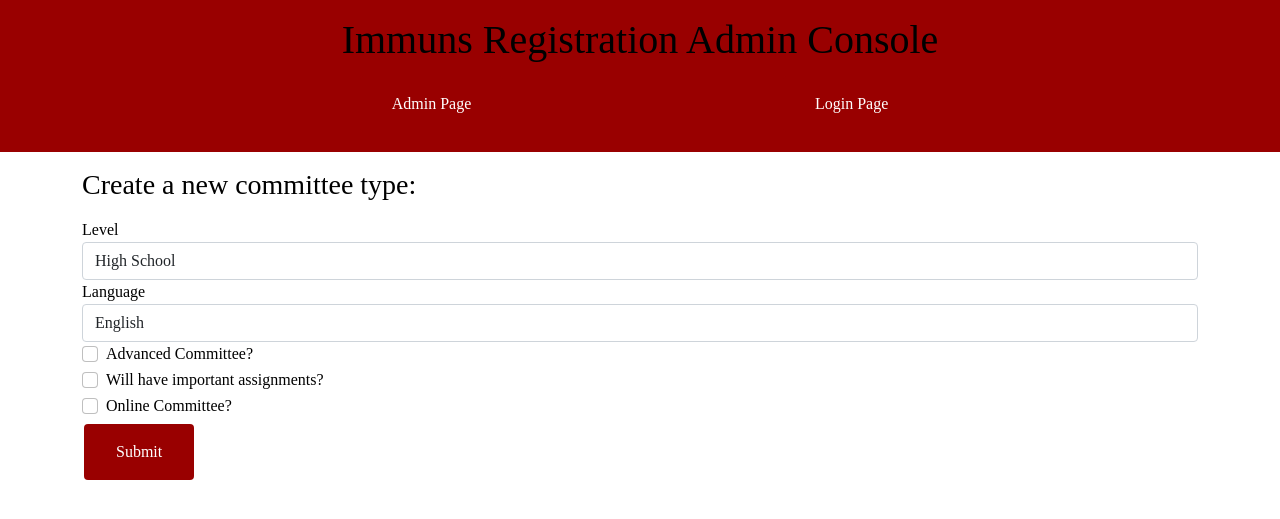
After one commit to JPGarCar/HORS, a Flask app: page /admin_create_type_of_committee in a window 1280 px wide. The commit adds this page. Shown: the top 519 px of the page. Run offline with Flask 2, Linux system fonts and the light colour scheme; some libraries are stand-ins or nearby versions.

Commit message:
Added site to create a new committee type. Sorted committee types by alphabetical order. create new committee uses redirect.

```diff
--- a/application.py
+++ b/application.py
@@ -4,13 +4,15 @@ from random import choice
 from string import ascii_uppercase
 
 from flask import Flask, redirect, render_template, request, url_for, session, flash
+from flask_bootstrap import Bootstrap
 from math import ceil
 from passlib.apps import custom_app_context as pwd_context
 from sqlalchemy import or_
+
+from forms import TypeOfCommitteeForm
 from models import Teacher, Committee, Assignment, Delegate, TypeOfCommittee, db
 from typeOfCommittee import TypeOfCommitteeList
 import helpers
-
 
 # defines variable 'app' to the flask
 application = Flask(__name__)
@@ -19,8 +21,9 @@ application.config["SQLALCHEMY_TRACK_MODIFICATIONS"] = False
 application.config["SQLALCHEMY_DATABASE_URI"] = "sqlite:///immuns.db"
 application.config["SQLALCHEMY_ECHO"] = False
 
+bootstrap = Bootstrap(application)
+
 db.init_app(application)
-
 
 # if there is any session data on the users computer then clear it
 if session:
@@ -171,7 +174,8 @@ def assign_helper(looking_for: int, type_of_committee: TypeOfCommittee,
         )
 
         if number_of_assigned_assignments != looking_for:
-            return "We were only able to assign " + str(number_of_assigned_assignments) + " " + type_of_committee.__str__() + \
+            return "We were only able to assign " + str(
+                number_of_assigned_assignments) + " " + type_of_committee.__str__() + \
                    (' Important' if is_important == 'Yes' else '') + " assignments. The remaining " + \
                    str(looking_for - number_of_assigned_assignments) + " assignments are still at your disposal."
 
@@ -187,7 +191,8 @@ def user_newTeacherPage():
         teacher = Teacher.query.get(session["currentUserId"])
 
         class CommitteeTypeResponse:
-            def __init__(self, type_of_committee: TypeOfCommittee, regular_assignment_amount: int = 0, important_assignment_amount: int = 0):
+            def __init__(self, type_of_committee: TypeOfCommittee, regular_assignment_amount: int = 0,
+                         important_assignment_amount: int = 0):
                 self.type_of_committee = type_of_committee
                 self.regular_assignment_amount = regular_assignment_amount
                 self.important_assignment_amount = important_assignment_amount
@@ -200,14 +205,16 @@ def user_newTeacherPage():
 
         for committee_type in all_committee_types:
             regular_assignments = request.form.get(str(committee_type.id), type=int, default=0)
-            important_assignments = request.form.get('{}_important'.format(str(committee_type.id)), type=int, default=0) if \
+            important_assignments = request.form.get('{}_important'.format(str(committee_type.id)), type=int,
+                                                     default=0) if \
                 committee_type.has_important_assignments else 0
 
             committee_type_responses.append(CommitteeTypeResponse(type_of_committee=committee_type,
                                                                   regular_assignment_amount=regular_assignments,
                                                                   important_assignment_amount=important_assignments))
 
-        total_assignment_amount = sum([response.get_total_count() for response in committee_type_responses]) + teacher.number_of_students()
+        total_assignment_amount = sum(
+            [response.get_total_count() for response in committee_type_responses]) + teacher.number_of_students()
 
         # grabs the teacher's number of students
         target = teacher.max_number_of_students_possible()
@@ -479,7 +486,7 @@ def adminOne():
 
         # Add New Committee #
         elif value == "AddNewCom":
-            return render_template("admin_addNewCommittee.html", second=False, typeOfCom=TypeOfCommittee.query.all())
+            return redirect(url_for('admin_create_committee'))
 
         # Add new Country to committee #
         elif value == "AddNewCon":
@@ -489,6 +496,9 @@ def adminOne():
             assignments = db.session.query(Assignment).join(Committee).filter(Committee.id == committee_id)
             return render_template("admin_addNewCountry.html", committee=committee, second=False,
                                    assignments=assignments)
+
+        elif value == "AddNewComType":
+            return redirect(url_for('admin_create_type_of_committee'))
 
         # Delete info of all selected rows(assignments) #
         elif value == "DeleteBulkInfo":
@@ -539,9 +549,11 @@ def adminOne():
                 assignments = db.session.query(Assignment).join(Committee).filter(Committee.id == committee_id,
                                                                                   Assignment.country == country_name,
                                                                                   Assignment.delegate is None, ).all()
-                message = "Committee : {} , Country : {} , Not Taken".format(assignments[0].committee.name, country_name)
+                message = "Committee : {} , Country : {} , Not Taken".format(assignments[0].committee.name,
+                                                                             country_name)
             elif not is_committee_selected and is_country_selected and is_not_taken:
-                assignments = Assignment.query.filter(Assignment.country == country_name, Assignment.delegate is None).all()
+                assignments = Assignment.query.filter(Assignment.country == country_name,
+                                                      Assignment.delegate is None).all()
                 message = "Country : {} , Not Taken".format(country_name)
             elif is_committee_selected and not is_country_selected and is_not_taken:
                 assignments = db.session.query(Assignment).join(Committee).filter(Committee.id == committee_id,
@@ -650,10 +662,10 @@ def admin_generateCode():
 
 
 # /admin_addNewCommittee (POST -> templateRendered) !!! might need to add options for room, GET SHOULD USE ENUM stuff
-# add new committee, path to admin_addNewCommittee
+# add new committee, path to admin_create_committee
 # POST: two parts, first is committee creation, second is assignment creations
-@application.route("/admin_addNewCommittee", methods=["POST"])
-def admin_addNewCommittee():
+@application.route("/admin_addNewCommittee", methods=["POST", "GET"])
+def admin_create_committee():
     # POST
     if request.method == "POST" and session["adminIn"] is True:
         value = request.form["Button"]
@@ -697,7 +709,13 @@ def admin_addNewCommittee():
                 db.session.add(Assignment(committee.id, country, committee_amount + num + 1, important))
             db.session.commit()
             return return_admin_page(None, None)
-    return return_admin_page(None, None)
+    if request.method == 'GET' and session["adminIn"] is True:
+        type_of_committees: list[TypeOfCommittee] = TypeOfCommittee.query.all()
+        type_of_committees.sort(key=lambda x: x.__str__())
+
+        return render_template("admin_addNewCommittee.html",
+                               second=False,
+                               typeOfCom=type_of_committees)
 
 
 # /admin_addNewCountry (POST -> templateRendered)
@@ -943,7 +961,8 @@ def admin_committeeTable():
         if (listValue == "ED_"):
             edit = value[3:]
             committee = Committee.query.filter(Committee.id == int(edit)).first()
-            return render_template("admin_editCommittee.html", committee=committee, types_of_committees=TypeOfCommittee.query.all())
+            return render_template("admin_editCommittee.html", committee=committee,
+                                   types_of_committees=TypeOfCommittee.query.all())
         elif listValue == "DE_":
             delete = int(value[3:])
             committee = Committee.query.get(delete)
@@ -977,7 +996,8 @@ def admin_editCommittee():
         db_session.commit()
 
         flash("Committee changed successfully!")
-        return render_template("admin_editCommittee.html", committee=committee, types_of_committees=TypeOfCommittee.query.all())
+        return render_template("admin_editCommittee.html", committee=committee,
+                               types_of_committees=TypeOfCommittee.query.all())
 
 
 @application.route("/admin_takeMeToCommittee", methods=["POST"])
@@ -985,7 +1005,8 @@ def admin_takeMeToCommittee():
     if request.method == "POST" and session["adminIn"] is True:
         idx = request.form["editCommittee"]
         committee = Committee.query.get(int(idx))
-        return render_template("admin_editCommittee.html", committee=committee, types_of_committees=TypeOfCommittee.query.all())
+        return render_template("admin_editCommittee.html", committee=committee,
+                               types_of_committees=TypeOfCommittee.query.all())
 
 
 # /admin_manualRegister (POST GET -> templateRendered)
@@ -1022,7 +1043,8 @@ def admin_manualRegister():
                 assignment = Assignment.query.get(countryID)
                 delegate = Delegate("", assignment.id, teacher.id, "")
                 flash(
-                    "You have assigned {} {} {} to {} .".format(committee.name, committee.type_of_committee, assignment.country,
+                    "You have assigned {} {} {} to {} .".format(committee.name, committee.type_of_committee,
+                                                                assignment.country,
                                                                 teacher.name))
                 db.session.add(delegate)
                 db.session.commit()
@@ -1041,7 +1063,6 @@ def admin_manualRegister():
 def admin_stats():
     # GET
     if request.method == "GET" and session["adminIn"] is True:
-
         committees: list[Committee] = Committee.query.all()
         type_of_committees: list[TypeOfCommittee] = TypeOfCommittee.query.all()
 
@@ -1084,6 +1105,25 @@ def admin_changeRooms():
         return render_template("admin_changeRooms.html", committees=committees)
 
 
+@application.route("/admin_create_type_of_committee", methods=['POST', 'GET'])
+def admin_create_type_of_committee():
+    form = TypeOfCommitteeForm(request.form)
+
+    if request.method == 'POST' and form.validate():
+        type_of_committee = TypeOfCommittee(
+            level=form.level.data, language=form.language.data,
+            is_remote=form.is_remote.data, is_advanced=form.is_advanced.data,
+            has_important_assignments=form.has_important_assignments.data
+        )
+
+        db.session.add(type_of_committee)
+        db.session.commit()
+        flash('Type of committee {} added successfully!'.format(type_of_committee.__str__()))
+        return redirect(url_for('adminOne'))
+
+    return render_template('admin_add_new_type_of_committee.html', form=form)
+
+
 ###########################
 ###########################
 ##########    ERROR HANDLERS      ##############
--- /dev/null
+++ b/forms.py
@@ -0,0 +1,42 @@
+from flask_wtf import FlaskForm
+from wtforms import SelectField, BooleanField, SubmitField
+from models import TypeOfCommittee
+from wtforms.validators import DataRequired
+
+
+def enum_field_options(enum):
+    """Produce WTForm Field instance configuration options for an Enum
+
+    Returns a dictionary with 'choices' and 'coerce' keys, use this as
+    **enum_fields_options(EnumClass) when constructing a field:
+
+    enum_selection = SelectField("Enum Selection", **enum_field_options(EnumClass))
+
+    Labels are produced from str(enum_instance.value) or
+    str(eum_instance), value strings with str(enum_instance).
+
+    https://stackoverflow.com/a/51858425/14134362
+
+    """
+    assert not {'__str__', '__html__'}.isdisjoint(vars(enum)), (
+        "The {!r} enum class does not implement __str__ and __html__ methods")
+
+    def coerce(name):
+        if isinstance(name, enum):
+            # already coerced to instance of this enum
+            return name
+        try:
+            return enum[name]
+        except KeyError:
+            raise ValueError(name)
+
+    return {'choices': [(v.name, v) for v in enum], 'coerce': coerce}
+
+
+class TypeOfCommitteeForm(FlaskForm):
+    level = SelectField('Level', **enum_field_options(TypeOfCommittee.Level))
+    language = SelectField('Language', **enum_field_options(TypeOfCommittee.Language))
+    is_advanced = BooleanField('Advanced Committee?')
+    has_important_assignments = BooleanField('Will have important assignments?')
+    is_remote = BooleanField('Online Committee?')
+    submit = SubmitField()
--- a/templates/admin.html
+++ b/templates/admin.html
@@ -47,6 +47,7 @@
                     <button class="btn btn-default" name="Button" type="submit" value="GenerateCode">Generate Code</button>
                     <button class="btn btn-default" name="Button" type="submit" value="changeRooms">Change Rooms</button>
                     <button class="btn btn-default" name="Button" type="submit" value="AddNewCom">Add New Committee</button>
+                    <button class="btn btn-default" name="Button" type="submit" value="AddNewComType">Add New Committee Type</button>
                 </div>
                 <div class="col-4 px-2">
                     <label for="toCommitteeDropDown"> To committee: </label>
--- /dev/null
+++ b/templates/admin_add_new_type_of_committee.html
@@ -0,0 +1,23 @@
+{% extends "layoutA.html" %}
+{% from 'bootstrap/form.html' import render_form %}
+
+{% block title_button_flex %}
+    <form action="/adminOne" method="GET">
+        <button class="btn btn-default" type="submit"> Admin Page</button>
+    </form>
+    <form action="/" method="GET">
+        <button class="btn btn-default" type="submit"> Login Page</button>
+    </form>
+{% endblock %}
+
+{% block body %}
+<div class="container my-3">
+    <div class="my-3">
+        <h3>Create a new committee type:</h3>
+    </div>
+
+    <form action="/admin_create_type_of_committee" method="POST">
+        {{ render_form(form) }}
+    </form>
+</div>
+{% endblock %}
```
Also changed, not shown: models.py (+12 -0 lines).
